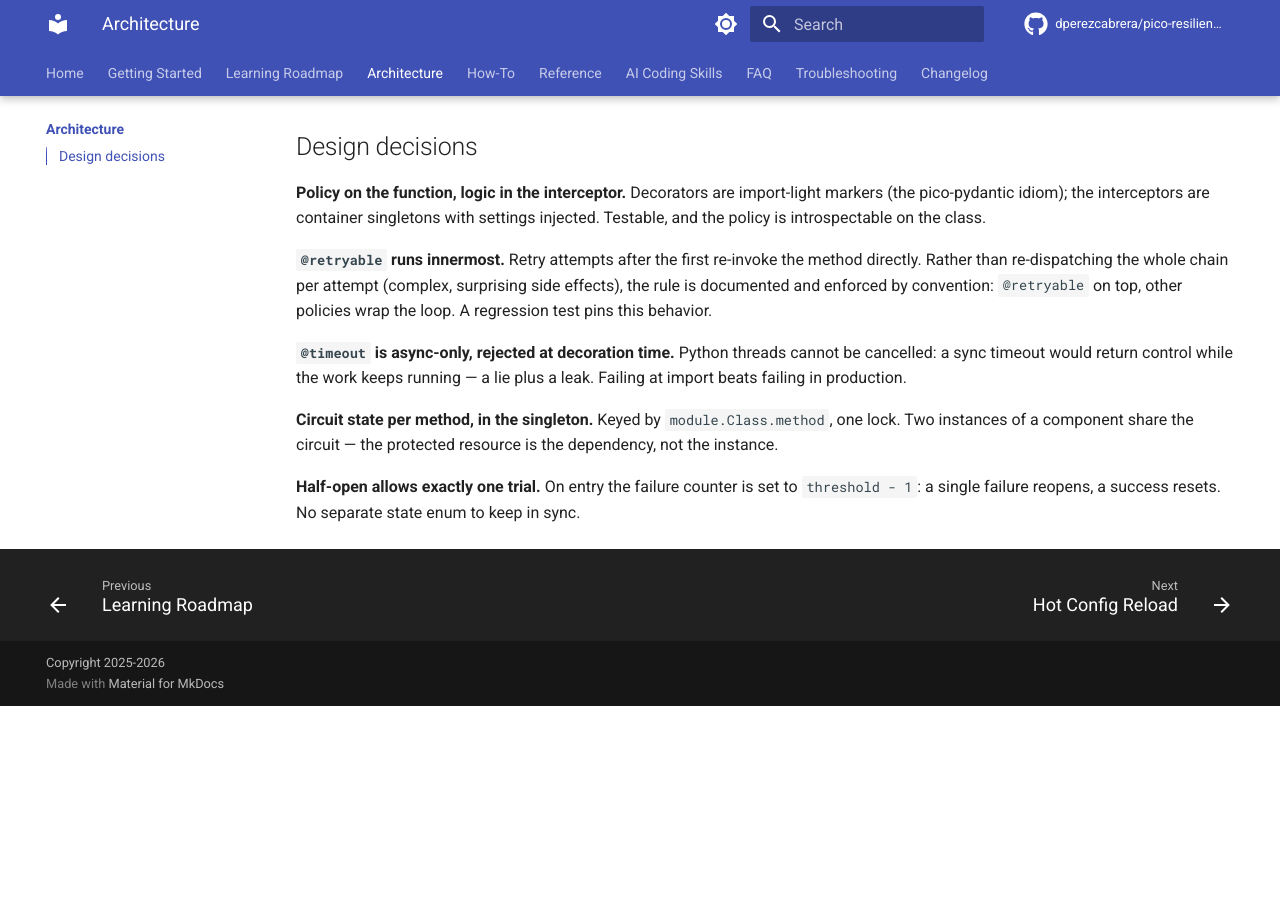
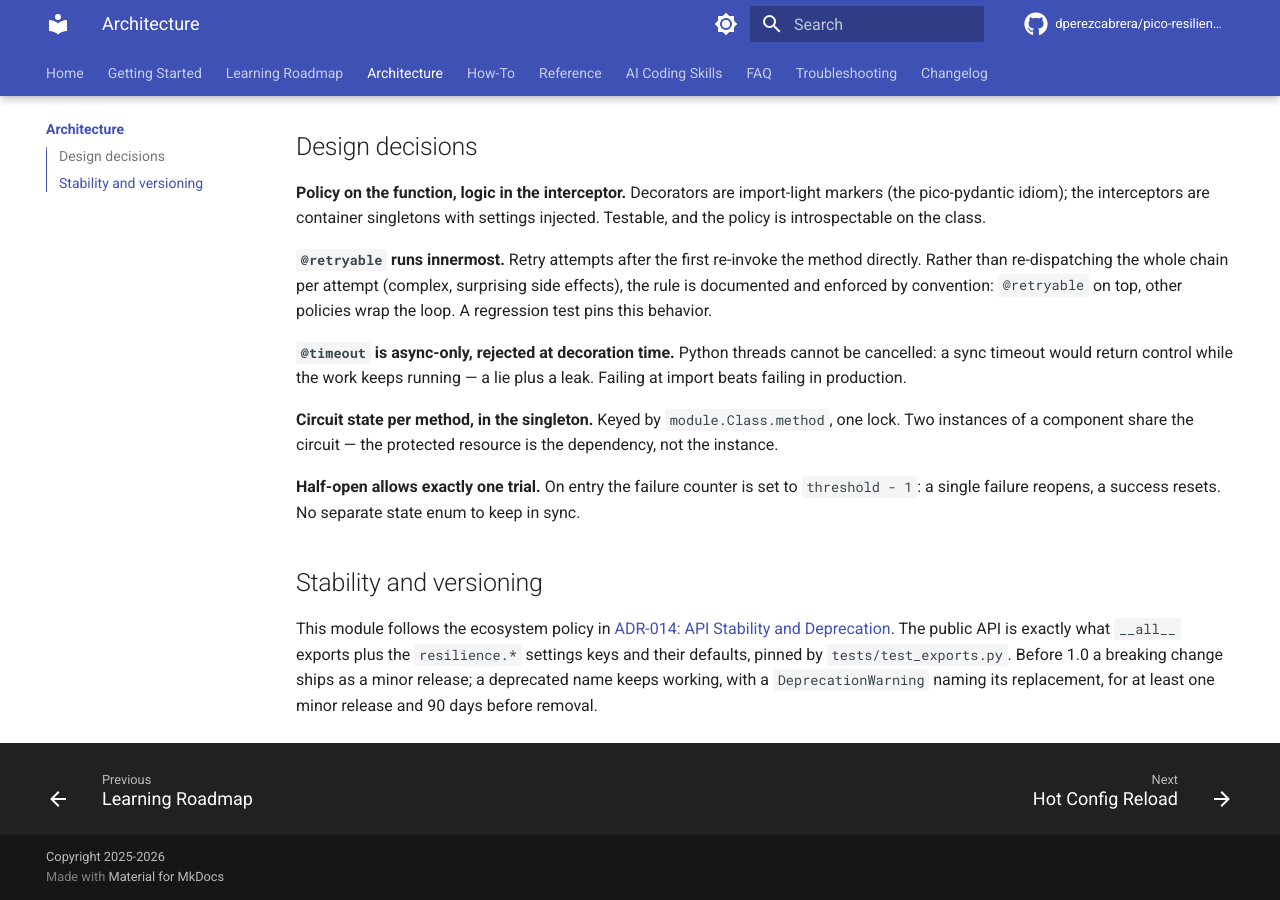
Before and after one commit to dperezcabrera/pico-resilience, an MkDocs documentation site: the page built from docs/architecture.md, in a window 1280 px wide and 900 px high, scrolled down 620 px. Built offline with MkDocs 1.6.1 and Material for MkDocs 9.7.7, drawn with Linux system fonts in a browser that asks for light colours; comment, search, counter and statistics services are not loaded; before the commit the page ends 1326 px from its top, so only the background shows below that.

Commit message:
Link the ADR-014 stability and deprecation policy from the architecture docs

```diff
--- a/docs/architecture.md
+++ b/docs/architecture.md
@@ -40,3 +40,7 @@
 **Half-open allows exactly one trial.** On entry the failure counter is set
 to `threshold - 1`: a single failure reopens, a success resets. No separate
 state enum to keep in sync.
+
+## Stability and versioning
+
+This module follows the ecosystem policy in [ADR-014: API Stability and Deprecation](https://github.com/dperezcabrera/pico-ioc/blob/main/docs/adr/adr-0014-api-stability-and-deprecation.md). The public API is exactly what `__all__` exports plus the `resilience.*` settings keys and their defaults, pinned by `tests/test_exports.py`. Before 1.0 a breaking change ships as a minor release; a deprecated name keeps working, with a `DeprecationWarning` naming its replacement, for at least one minor release and 90 days before removal.
```
